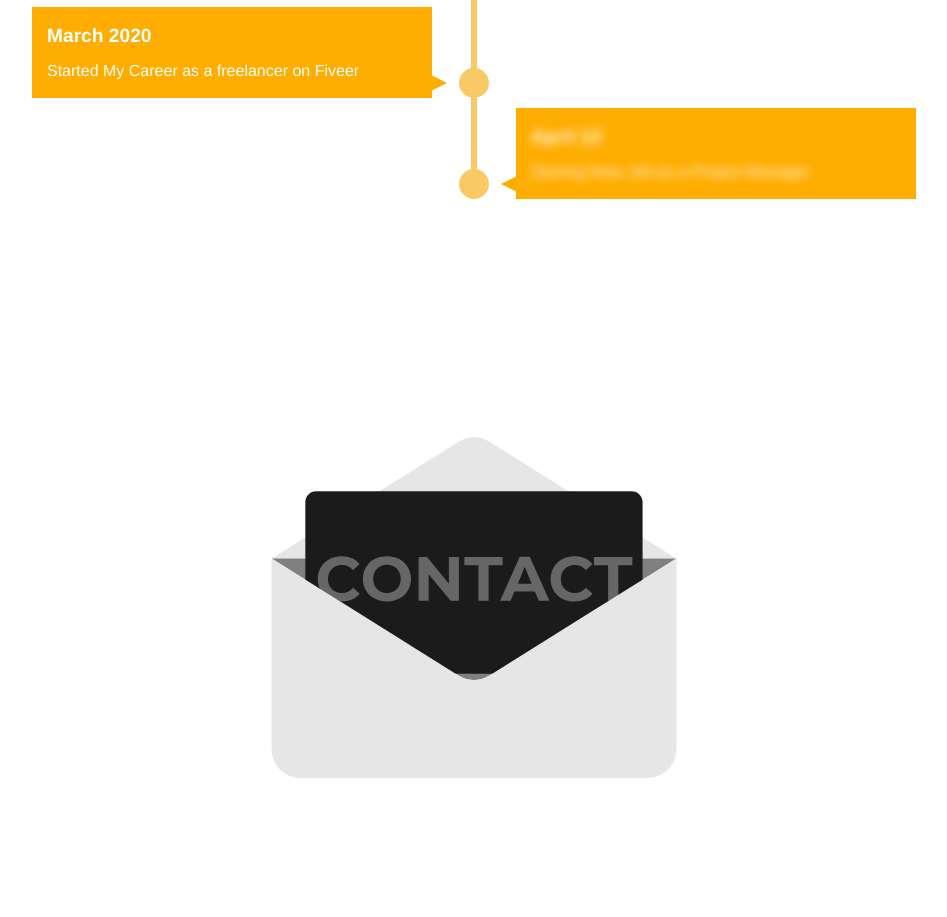
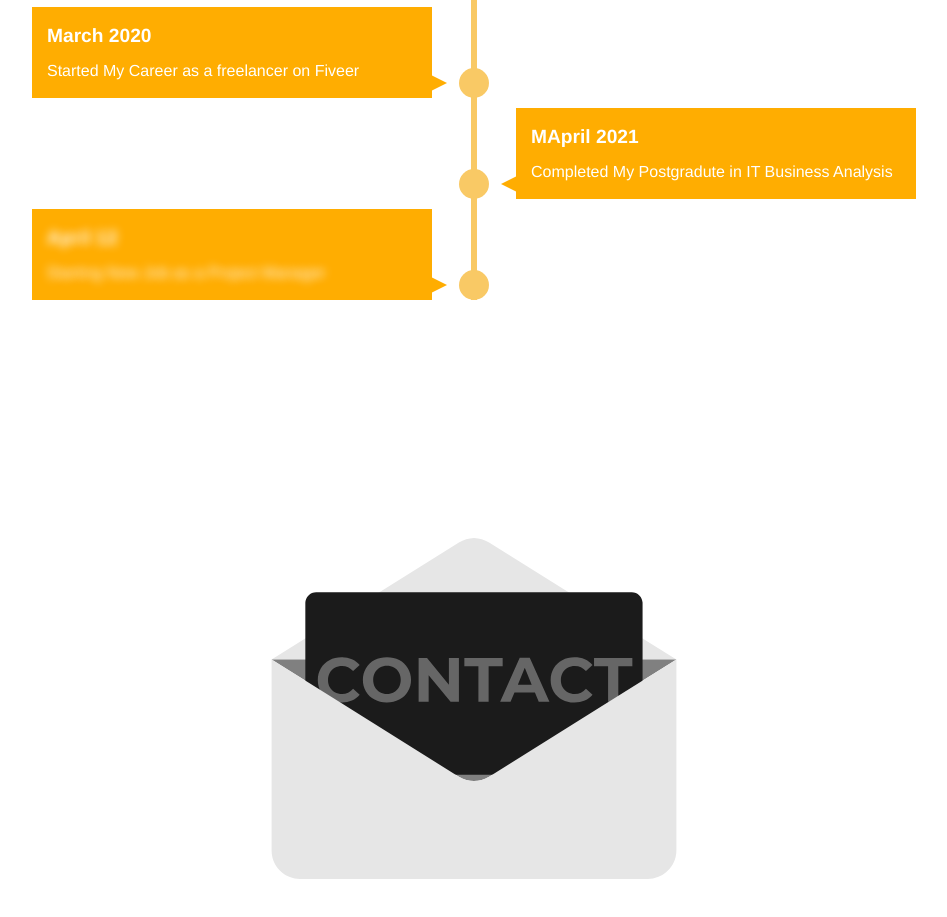
Before and after one commit to sauravprasa/portfolio1, a plain HTML site: page index.html in a window 1280 px wide. Shown: the part 6003-6920 px from the top of the page, without its empty margins (166-1113 px from the left). Drawn offline with nearby package versions, Linux system fonts and the light colour scheme.

Commit message:
business

```diff
--- a/index.html
+++ b/index.html
@@ -648,6 +648,14 @@
       </li>
       <li>
         <div class="reveal">
+          <p>
+          <phase>MApril 2021</phase>
+            Completed My Postgradute in IT Business Analysis
+          </p>
+        </div>
+      </li>
+      <li>
+        <div class="reveal">
           <p class="blurry-text">
           <phase>April 12</phase>
           Starting New Job as a Project Manager
```
